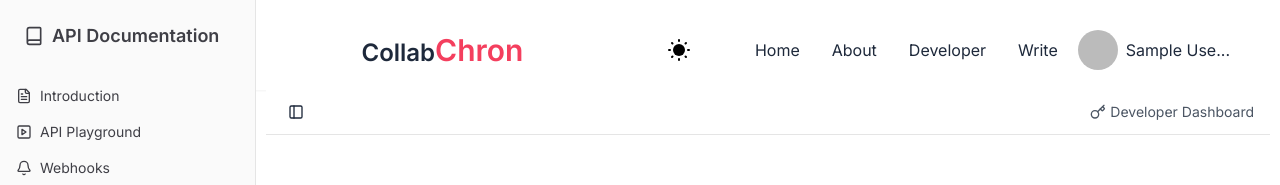
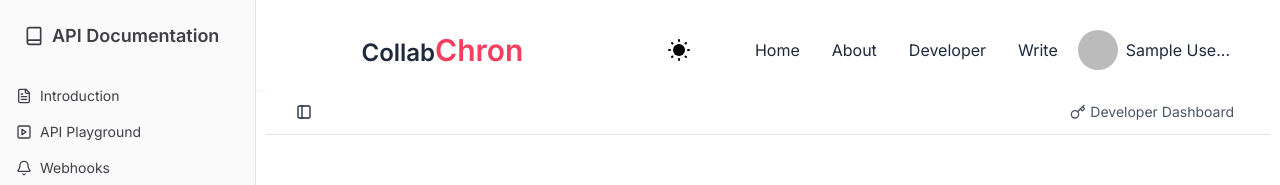
Before and after one commit to chinonsochikelue/CollabChron, a Next.js app: page /developer/docs/changelog in a window 1280 px wide. Shown: the top 185 px of the page. Built offline with nearby package versions, Linux system fonts and the light colour scheme; no server answers; sample sign-in values are in the browser's storage.

Commit message:
fix: adjust padding and margin in ApiDocsLayout for improved layout consistency

```diff
--- a/src/app/developer/docs/layout.jsx
+++ b/src/app/developer/docs/layout.jsx
@@ -197,9 +197,9 @@ export default function ApiDocsLayout({ children }) {
         </Sidebar>
 
         <div className="flex-1 overflow-auto">
-          <div className="sticky top-0 z-10 flex items-center justify-between bg-white dark:bg-gray-900 border-b dark:border-gray-800 px-4 py-2">
+          <div className="sticky top-0 z-10 flex items-center justify-between bg-white dark:bg-gray-900 border-b dark:border-gray-800 px-6 py-2">
             <SidebarTrigger />
-            <div className="flex items-center gap-4">
+            <div className="flex items-center gap-4 mr-3">
               <Link
                 href="/developer"
                 className="text-sm text-gray-600 dark:text-gray-300 hover:text-gray-900 dark:hover:text-white flex items-center gap-1"
```
